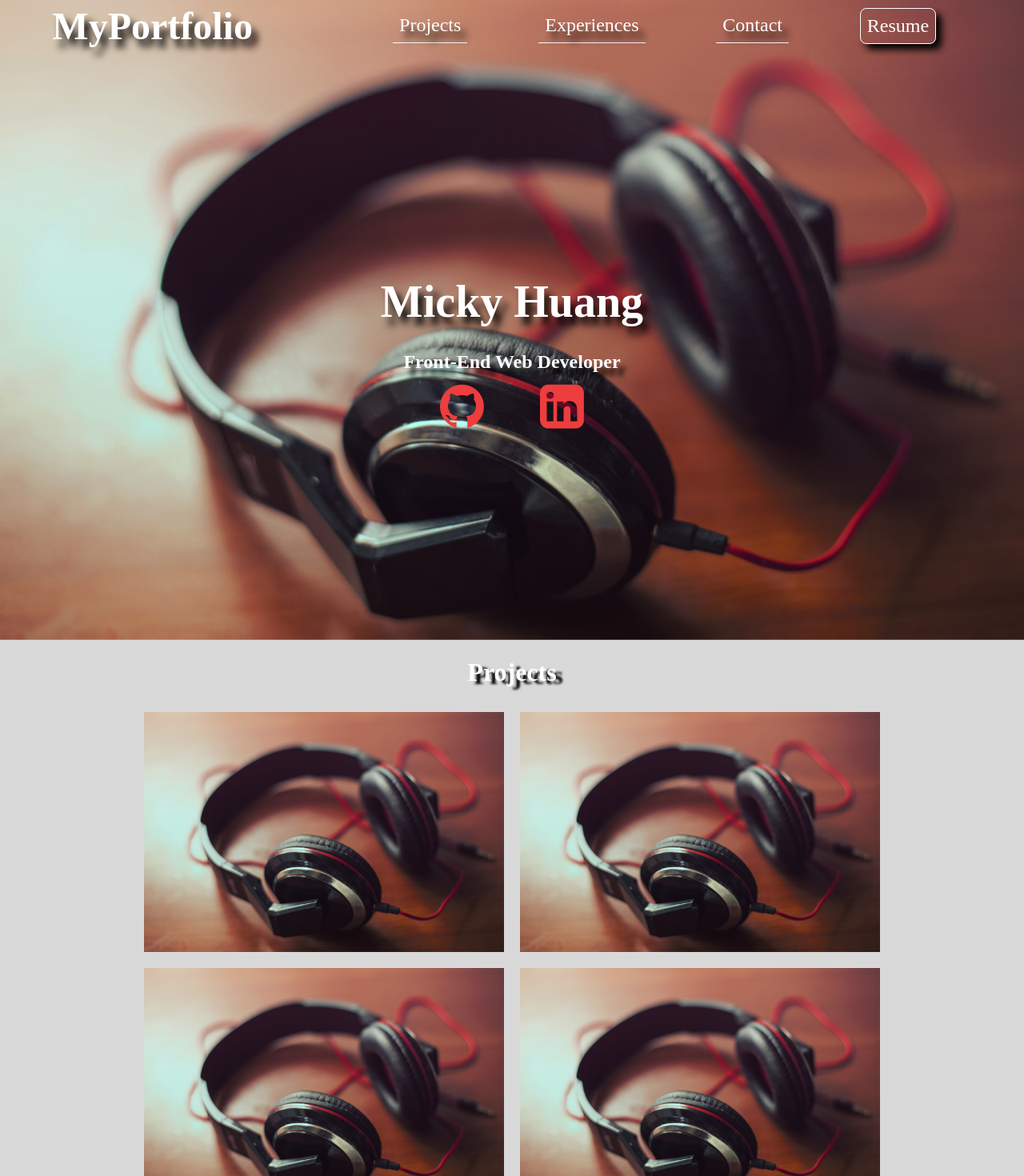
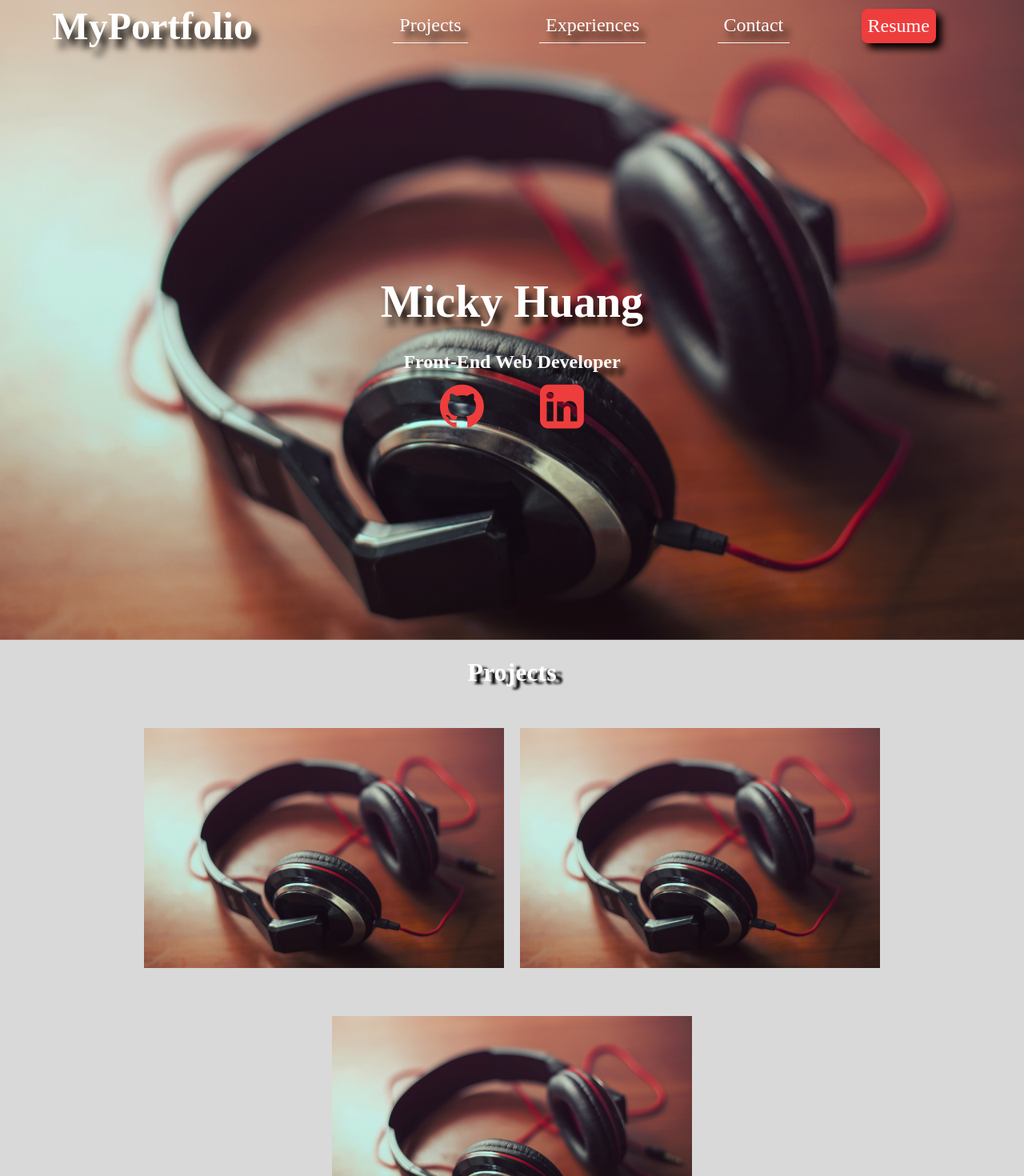
Before and after one commit to DevCoderV1/MyPortfolio, a React (Create React App) app in the folder portfolio/: page / in a window 1280 px wide. Shown: the top 1470 px of the page at 80% size. Built offline with nearby package versions, Linux system fonts and the light colour scheme.

Commit message:
make small changes

```diff
--- a/portfolio/src/App.css
+++ b/portfolio/src/App.css
@@ -37,7 +37,6 @@ nav .logo h1 {
     font-weight: bold;
     width: 60%;
     text-align: center;
-    cursor: pointer;
     text-shadow: 7px 10px 10px black;
 }
 
@@ -66,14 +65,14 @@ nav .link_bar li:hover {
 }
 
 nav .link_bar button {
-    background-color: transparent;
+    background-color: rgb(238, 61, 61);
     outline: none;
     font-size: 24px;
     padding: 8px;
     cursor: pointer;
     border-radius: 0.5rem;
-    border: 1px solid white;
     color: white;
+    border: none;
     box-shadow: 7px 7px 10px black;
     font-family: "Times New Roman", Times, serif;
 }
@@ -386,8 +385,8 @@ nav .hamburger div {
 }
 
 .user_intro_wrapper .user_intro_container .user_image {
-    width: 400px;
-    height: 400px;
+    width: 350px;
+    height: 350px;
     border-radius: 50%;
     background-color: black;
 }
@@ -571,8 +570,8 @@ footer {
         width: 100%;
     }
     .user_intro_wrapper .user_intro_container .user_image {
-        width: 300px;
-        height: 300px;
+        width: 250px;
+        height: 250px;
     }
     .user_experience_wrapper .user_skill {
         width: 60%;
--- a/portfolio/src/components/FrontPage.js
+++ b/portfolio/src/components/FrontPage.js
@@ -65,7 +65,7 @@ const FrontPage = () => {
             <div className="frontpage_wrapper">
                 <nav className={isActive ? '' : 'nav_background'}>
                     <div className="logo">
-                        <h1 onClick={(e) => window.location.reload()}>MyPortfolio</h1>
+                        <h1>MyPortfolio</h1>
                     </div>
                     <ul className={isActive ? 'link_bar' : 'link_bar_open'}>
                         <li onClick={projectsfocus}>Projects</li>
@@ -101,12 +101,6 @@ const FrontPage = () => {
                     <h2>Projects</h2>
                 </div>
                 <div className="projects_list">
-                    <div className="projects">
-                        <img src={image1} alt="project1" />
-                    </div>
-                    <div className="projects">
-                        <img src={image1} alt="project1" />
-                    </div>
                     <div className="projects">
                         <img src={image1} alt="project1" />
                     </div>
```
Also changed, not shown: portfolio/src/projects/projectOne.js (deleted).
